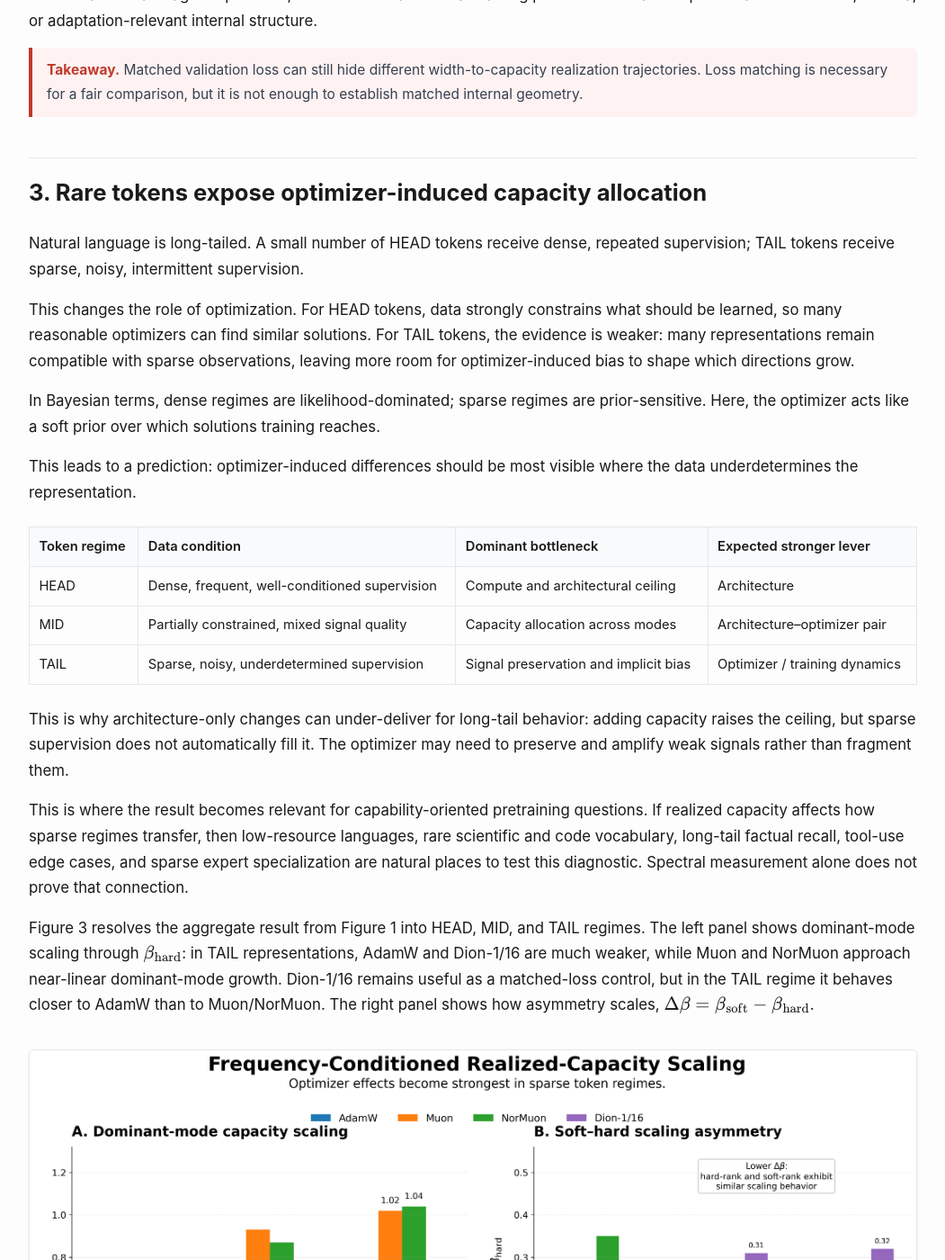
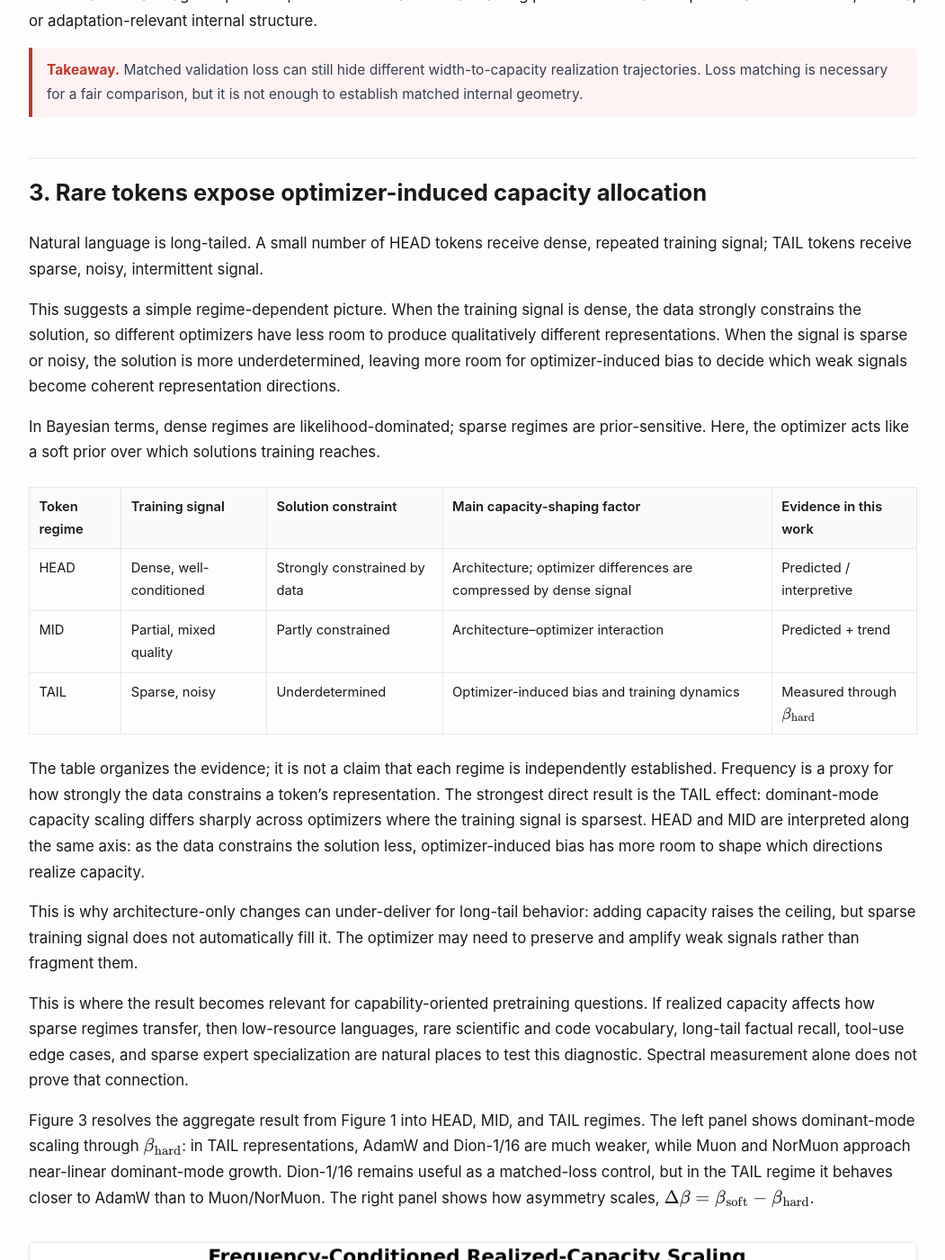
Before and after one commit to optimizer-scaling-laws/optimizer-scaling-laws.github.io, a Jekyll site: the page built from _posts/2026-06-18-architecture-creates-capacity-optimizers-realize-it.md, in a window 1280 px wide and 1400 px high, scrolled down 5038 px. Shown: the whole window at 90% size, without its empty margins (114-1165 px from the left). Built offline with Jekyll 4.4.1, drawn with Linux system fonts in a browser that asks for light colours; some of the changed text lies outside the part shown.

Commit message:
Fixed minor wordings round 7

```diff
--- a/_posts/2026-06-18-architecture-creates-capacity-optimizers-realize-it.md
+++ b/_posts/2026-06-18-architecture-creates-capacity-optimizers-realize-it.md
@@ -175,7 +175,7 @@
 <div class="tldr-box">
 <p><strong>Capacity is not just what the architecture makes possible; it is what training converts into usable representation.</strong></p>
 <ul>
-  <li><strong>Finding.</strong> Holding architecture, training data, tokenizer, and FFN-width schedule fixed; optimizer choice changes the spectral capacity realized inside FFN representations.</li>
+  <li><strong>Finding.</strong> Holding architecture, training data, tokenizer, and FFN-width schedule fixed, optimizer choice changes the spectral capacity realized inside FFN representations.</li>
   <li><strong>Matched loss is not matched representation.</strong> The same architecture can reach similar validation loss under different optimizers while learning different internal representation geometry. Longer AdamW training can match Dion (1/16) in validation loss, but not in dominant-mode capacity scaling.</li>
   <li><strong>Implication.</strong> Architecture sets the available degrees of freedom; training dynamics help determine which ones become active and variance-carrying, and how that capacity is allocated across token-frequency regimes. The effect is clearest for rare tokens, where sparse supervision leaves more room for optimizer-induced bias.</li>
 </ul>
@@ -244,7 +244,7 @@
 
 The full result tables, frequency-conditioned fits, and ablations are on the <a href="https://optimizer-scaling-laws.github.io/" target="_blank" rel="noopener noreferrer">project page</a>. Here, I focus on what these scaling differences imply for architecture, optimization, and realized capacity.
 
-These are controlled GPT-2-scale studies, including 160M and 350M model families on FineWeb-Edu. They show that optimizer choice can change internal capacity-scaling exponents under matched architecture and training data; they do not show that the same optimizer ordering must persist unchanged at multi-billion-parameter scale. The next experiment is a calibrated billion-scale sweep that keeps architecture, training data, tokenizer, FFN-width schedule, and compute accounting fixed while measuring whether the same average/diffuse, dominant-mode, and HEAD/MID/TAIL effects persist.
+These are controlled GPT-2-scale studies, including 160M and 350M model families on FineWeb-Edu. They show that optimizer choice can change internal capacity-scaling exponents under matched architecture and training data; they do not show that the same optimizer ordering must persist unchanged at multi-billion-parameter scale. The next clean test is a calibrated billion-scale sweep that keeps architecture, training data, tokenizer, FFN-width schedule, and compute accounting fixed while measuring whether the same average/diffuse, dominant-mode, and HEAD/MID/TAIL effects persist.
 
 <p class="takeaway-inline"><strong>Takeaway.</strong> Optimizer choice can change not only convergence speed or final loss, but the scaling law exponents by which added FFN width becomes realized spectral capacity.</p>
 
@@ -272,24 +272,50 @@
 ## 3. Rare tokens expose optimizer-induced capacity allocation
 {: #rare-tokens-expose-optimizer-induced-capacity-allocation}
 
-Natural language is long-tailed. A small number of HEAD tokens receive dense, repeated supervision; TAIL tokens receive sparse, noisy, intermittent supervision.
+Natural language is long-tailed. A small number of HEAD tokens receive dense, repeated training signal; TAIL tokens receive sparse, noisy, intermittent signal.
 
-This changes the role of optimization. For HEAD tokens, data strongly constrains what should be learned, so many reasonable optimizers can find similar solutions. For TAIL tokens, the evidence is weaker: many representations remain compatible with sparse observations, leaving more room for optimizer-induced bias to shape which directions grow.
+This suggests a simple regime-dependent picture. When the training signal is dense, the data strongly constrains the solution, so different optimizers have less room to produce qualitatively different representations. When the signal is sparse or noisy, the solution is more underdetermined, leaving more room for optimizer-induced bias to decide which weak signals become coherent representation directions.
 
 In Bayesian terms, dense regimes are likelihood-dominated; sparse regimes are prior-sensitive. Here, the optimizer acts like a soft prior over which solutions training reaches.
 
-This leads to a prediction: optimizer-induced differences should be most visible where the data underdetermines the representation.
-
 <table>
-<thead><tr><th>Token regime</th><th>Data condition</th><th>Dominant bottleneck</th><th>Expected stronger lever</th></tr></thead>
+<thead>
+<tr>
+<th>Token regime</th>
+<th>Training signal</th>
+<th>Solution constraint</th>
+<th>Main capacity-shaping factor</th>
+<th>Evidence in this work</th>
+</tr>
+</thead>
 <tbody>
-<tr><td>HEAD</td><td>Dense, frequent, well-conditioned supervision</td><td>Compute and architectural ceiling</td><td>Architecture</td></tr>
-<tr><td>MID</td><td>Partially constrained, mixed signal quality</td><td>Capacity allocation across modes</td><td>Architecture–optimizer pair</td></tr>
-<tr><td>TAIL</td><td>Sparse, noisy, underdetermined supervision</td><td>Signal preservation and implicit bias</td><td>Optimizer / training dynamics</td></tr>
+<tr>
+<td>HEAD</td>
+<td>Dense, well-conditioned</td>
+<td>Strongly constrained by data</td>
+<td>Architecture; optimizer differences are compressed by dense signal</td>
+<td>Predicted / interpretive</td>
+</tr>
+<tr>
+<td>MID</td>
+<td>Partial, mixed quality</td>
+<td>Partly constrained</td>
+<td>Architecture–optimizer interaction</td>
+<td>Predicted + trend</td>
+</tr>
+<tr>
+<td>TAIL</td>
+<td>Sparse, noisy</td>
+<td>Underdetermined</td>
+<td>Optimizer-induced bias and training dynamics</td>
+<td>Measured through $\beta_{\mathrm{hard}}$</td>
+</tr>
 </tbody>
 </table>
 
-This is why architecture-only changes can under-deliver for long-tail behavior: adding capacity raises the ceiling, but sparse supervision does not automatically fill it. The optimizer may need to preserve and amplify weak signals rather than fragment them.
+The table organizes the evidence; it is not a claim that each regime is independently established. Frequency is a proxy for how strongly the data constrains a token's representation. The strongest direct result is the TAIL effect: dominant-mode capacity scaling differs sharply across optimizers where the training signal is sparsest. HEAD and MID are interpreted along the same axis: as the data constrains the solution less, optimizer-induced bias has more room to shape which directions realize capacity.
+
+This is why architecture-only changes can under-deliver for long-tail behavior: adding capacity raises the ceiling, but sparse training signal does not automatically fill it. The optimizer may need to preserve and amplify weak signals rather than fragment them.
 
 This is where the result becomes relevant for capability-oriented pretraining questions. If realized capacity affects how sparse regimes transfer, then low-resource languages, rare scientific and code vocabulary, long-tail factual recall, tool-use edge cases, and sparse expert specialization are natural places to test this diagnostic. Spectral measurement alone does not prove that connection.
 
@@ -364,10 +390,9 @@
 
 > **Nominal capacity** is the capacity implied by the architecture: parameter count, width, depth, heads, experts, routing paths, memory layout, and FLOPs.
 
-> **Realized spectral capacity** is the capacity measured as active variance-carrying structure inside the trained model: which representation directions become active, how variance is distributed across eigenmodes, which modes grow with width, and how capacity is allocated across token regimes (HEAD/MID/TAIL).
+> **Realized spectral capacity** is the capacity measured as active variance-carrying structure inside the trained model: which representation directions become active, how variance is distributed across eigenmodes, which modes grow with width, and which data regimes receive measurable internal structure.
 
-Architecture gives the learning system what no optimizer can add later: causal masking, routing structure, dimensional ceilings, residual topology, and symmetry constraints when present. But these define *available* capacity only; whether training realizes those degrees of freedom is a separate question.
-
+Architecture gives the learning system things optimization cannot create after the fact: causal masking, equivariance, sparse routing, dimensional ceilings, and residual topology. But architecture creates available capacity; it does not guarantee that training will use those degrees of freedom.
 
 A useful mental model is:
 
```
Also changed, not shown: other parts of _posts/2026-06-18-architecture-creates-capacity-optimizers-realize-it.md (+1 -1 lines).
